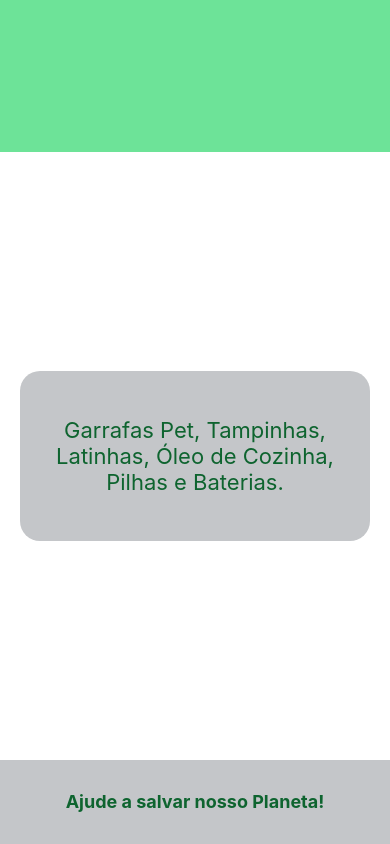
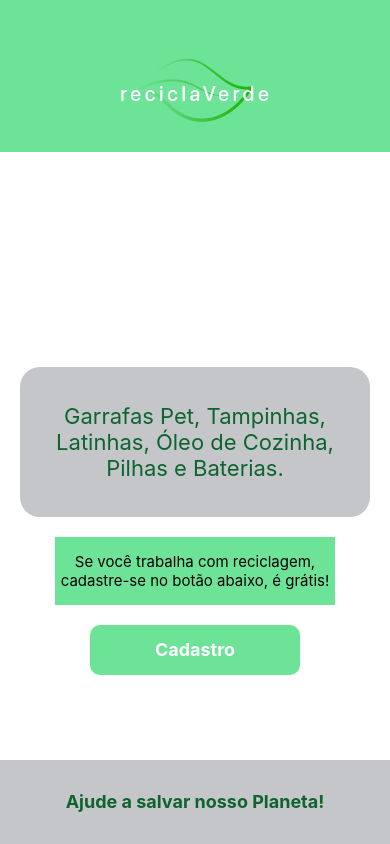
Before and after one commit to RomuloAlvernaz/reciclaVerdeApp, a React Native app: screen / in a window 390 px wide. Built offline with nearby package versions, Linux system fonts and the light colour scheme.

Commit message:
Update index

```diff
--- a/src/pages/home/index.js
+++ b/src/pages/home/index.js
@@ -1,17 +1,33 @@
 import React from 'react';
-import { View, StyleSheet, Text } from 'react-native';
+import { View, StyleSheet, Text, Image, TouchableOpacity } from 'react-native';
 
 const HomeScreen = () => {
   return (
     <View style={styles.container}>
-      <View style={styles.greenArea} />
+      <View style={styles.greenArea}>
+        <Image
+          source={require('../../../assets/logo.png')}
+          style={styles.logo}
+        />
+      </View>
       <View style={styles.whiteArea}>
+        <View style={styles.rectangleWrapper}>
           <View style={styles.rectangle}>
             <Text style={styles.rectangleText}>
               Garrafas Pet, Tampinhas,{'\n'}
               Latinhas, Óleo de Cozinha,{'\n'}
               Pilhas e Baterias.
             </Text>
+          </View>
+          <View style={styles.greenRectangle}>
+            <Text style={styles.greenRectangleText}>
+              Se você trabalha com reciclagem,{'\n'}
+              cadastre-se no botão abaixo, é grátis!
+            </Text>
+          </View>
+          <TouchableOpacity style={styles.button}>
+            <Text style={styles.buttonText}>Cadastro</Text>
+          </TouchableOpacity>
         </View>
       </View>
       <View style={styles.bottomBar}>
@@ -29,6 +45,14 @@ const styles = StyleSheet.create({
   greenArea: {
     flex: 2,
     backgroundColor: '#6DE398',
+    alignItems: 'center',
+    justifyContent: 'center',
+  },
+  logo: {
+    width: 150,
+    height: 150,
+    resizeMode: 'contain',
+    marginBottom: -30,
   },
   whiteArea: {
     flex: 8,
@@ -36,9 +60,16 @@ const styles = StyleSheet.create({
     alignItems: 'center',
     justifyContent: 'center',
   },
+  rectangleWrapper: {
+    width: 350,
+    height: 250,
+    alignItems: 'center',
+    justifyContent: 'center',
+    marginTop: 20,
+  },
   rectangle: {
-    width: 350,
-    height: 170,
+    width: '100%',
+    height: '60%',
     borderRadius: 20,
     backgroundColor: '#c4c6c9',
     justifyContent: 'center',
@@ -48,6 +79,35 @@ const styles = StyleSheet.create({
     color: '#0e642f',
     fontSize: 22,
     textAlign: 'center',
+  },
+  greenRectangle: {
+    marginTop: 20,
+    width: '80%',
+    height: '27%',
+    borderRadius: 0,
+    backgroundColor: '#6DE398',
+    justifyContent: 'center',
+    alignItems: 'center',
+  },
+  greenRectangleText: {
+    color: 'black',
+    fontSize: 15,
+    textAlign: 'center',
+  },
+  button: {
+    marginTop: 20,
+    width: '60%',
+    height: 50,
+    marginBottom: -110,
+    backgroundColor: '#6DE398',
+    borderRadius: 10,
+    justifyContent: 'center',
+    alignItems: 'center',
+  },
+  buttonText: {
+    color: 'white',
+    fontSize: 18,
+    fontWeight: 'bold',
   },
   bottomBar: {
     height: '10%',
```
Lines whose indentation alone changed are shown as unchanged.
